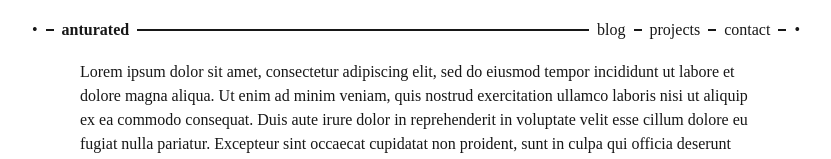
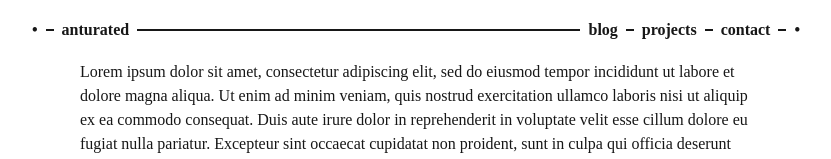
Before and after one commit to anturated/website, a Next.js app: page / in a window 1280 px wide. Shown: the top 159 px of the page, without its empty margins (224-1055 px from the left). Built offline with nearby package versions, Linux system fonts and the light colour scheme; a web font is replaced by a local one.

Commit message:
fix: add select-none

```diff
--- a/src/components/Header.tsx
+++ b/src/components/Header.tsx
@@ -6,11 +6,11 @@ import { Divider, Dot } from "./Dividers"
 
 export default function Header() {
   return (
-    <div className="flex flex-row justify-between gap-[1ch] items-center max-w-3xl h-15 mx-auto">
+    <div className="flex flex-row justify-between gap-[1ch] items-center max-w-3xl h-15 mx-auto font-semibold select-none">
       <Dot />
       <Divider />
 
-      <Link href="/" className="text-primary font-semibold" >
+      <Link href="/" className="text-primary" >
         anturated
       </Link>
 
```
